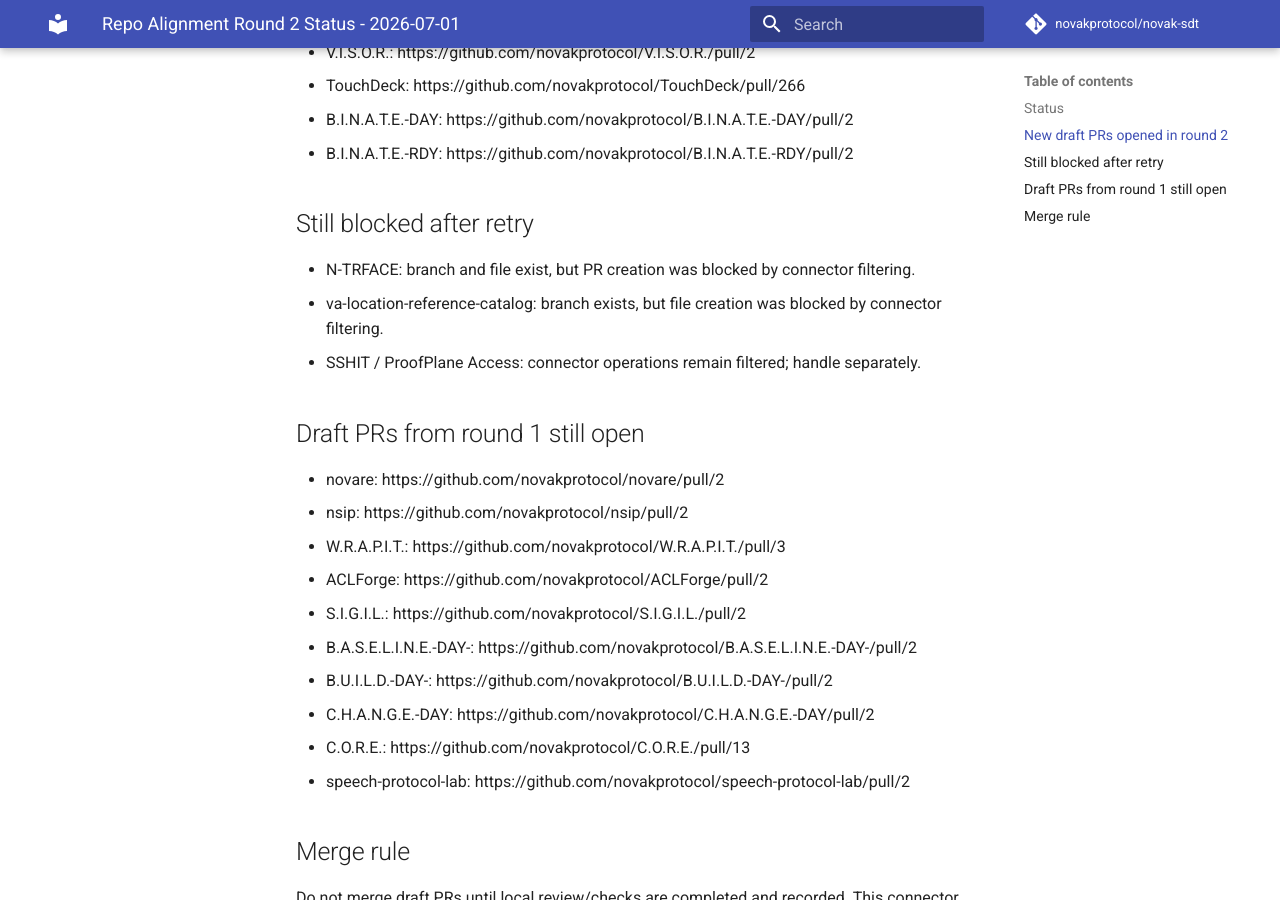
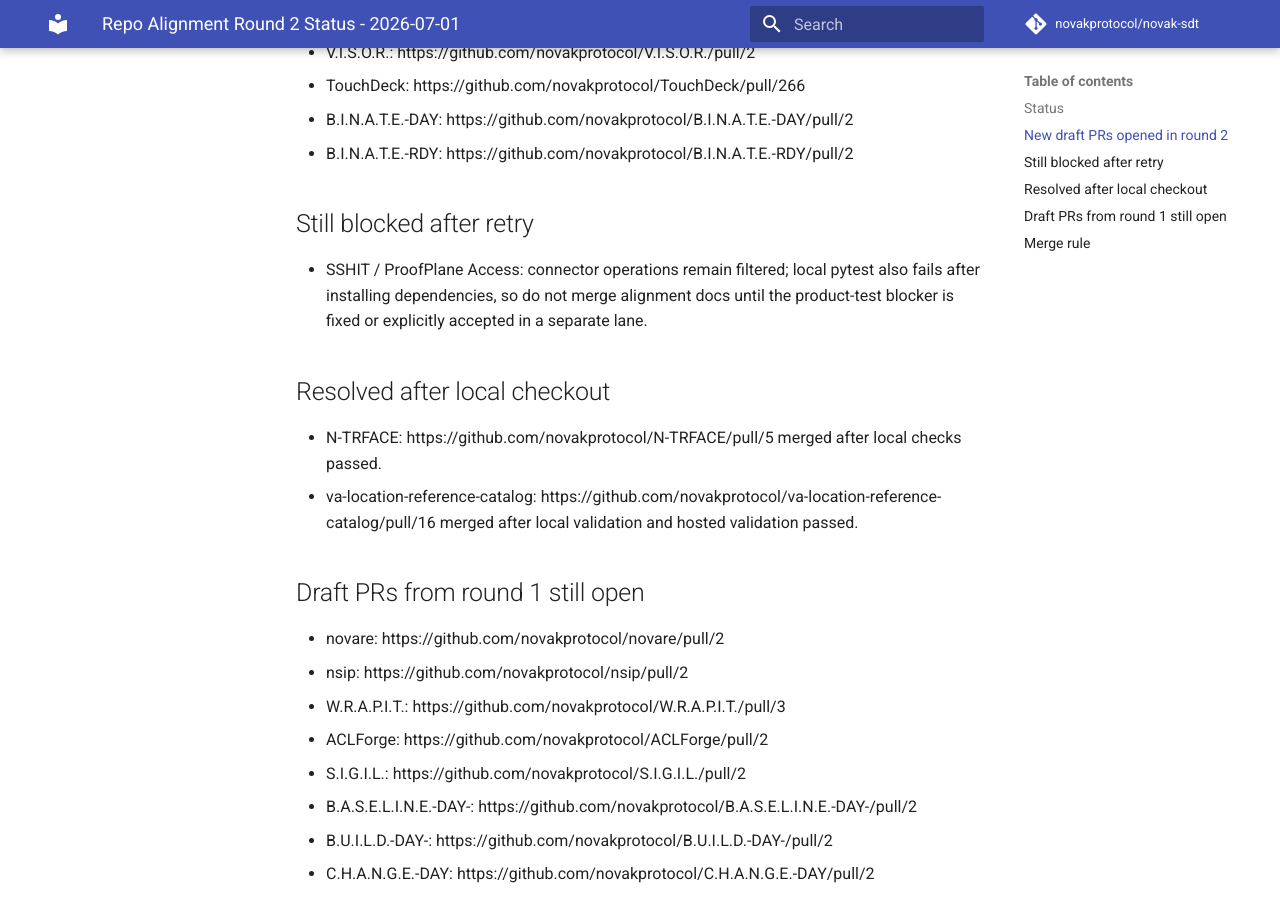
Before and after one commit to novakprotocol/novak-sdt, an MkDocs documentation site: the page built from docs/org/repo_alignment_round2_status_20260701.md, in a window 1280 px wide and 900 px high, scrolled down 389 px. Built offline with MkDocs 1.6.1 and Material for MkDocs 9.7.7, drawn with Linux system fonts in a browser that asks for light colours; comment, search, counter and statistics services are not loaded.

Commit message:
docs: update repo alignment status for local completions (#54)
Co-authored-by: unknown <mnovak.none@gmail.com>

```diff
--- a/docs/org/repo_alignment_round2_status_20260701.md
+++ b/docs/org/repo_alignment_round2_status_20260701.md
@@ -14,9 +14,12 @@ Round 2 retried the repos that were blocked during the first pass.
 
 ## Still blocked after retry
 
-- N-TRFACE: branch and file exist, but PR creation was blocked by connector filtering.
-- va-location-reference-catalog: branch exists, but file creation was blocked by connector filtering.
-- SSHIT / ProofPlane Access: connector operations remain filtered; handle separately.
+- SSHIT / ProofPlane Access: connector operations remain filtered; local pytest also fails after installing dependencies, so do not merge alignment docs until the product-test blocker is fixed or explicitly accepted in a separate lane.
+
+## Resolved after local checkout
+
+- N-TRFACE: https://github.com/novakprotocol/N-TRFACE/pull/5 merged after local checks passed.
+- va-location-reference-catalog: https://github.com/novakprotocol/va-location-reference-catalog/pull/16 merged after local validation and hosted validation passed.
 
 ## Draft PRs from round 1 still open
 
```
Also changed, not shown: docs/org/repo_alignment_merge_status_20260701.md (+8 -3 lines).
